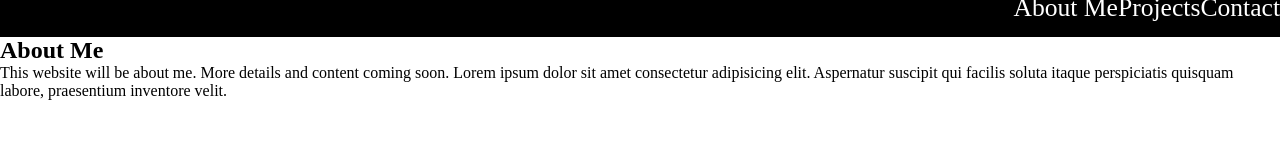
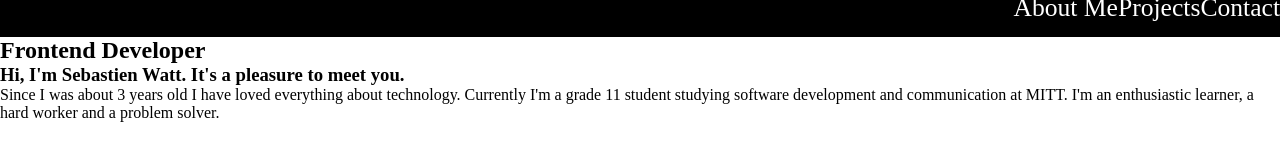
Before and after one commit to SebWatt/SD105-project, a plain HTML site: page index.html in a window 1280 px wide. Drawn offline with Linux system fonts and the light colour scheme.

Commit message:
About me HTML start

```diff
--- a/index.html
+++ b/index.html
@@ -13,6 +13,7 @@
   </head>
   <body>
     <header>
+      <!-- will change this to make better in future -->
       <nav class="side-menu">
         <button id="hamburger-close">
           <i class="fa fa-close"></i>
@@ -30,12 +31,13 @@
     </header>
     <main>
       <section class="about">
-        <h2>About Me</h2>
+        <h2>Frontend Developer</h2>
+        <h3>Hi, I'm Sebastien Watt. It's a pleasure to meet you.</h3>
         <p>
-          This website will be about me. More details and content coming soon.
-          Lorem ipsum dolor sit amet consectetur adipisicing elit. Aspernatur
-          suscipit qui facilis soluta itaque perspiciatis quisquam labore,
-          praesentium inventore velit.
+          Since I was about 3 years old I have loved everything about
+          technology. Currently I'm a grade 11 student studying software
+          development and communication at MITT. I'm an enthusiastic learner, a
+          hard worker and a problem solver.
         </p>
       </section>
     </main>
--- a/js/main.js
+++ b/js/main.js
@@ -1,4 +1,5 @@
 const sideMenu = document.getElementsByClassName("side-menu")[0];
+const sideMenuIcon = document.querySelector(".side-menu i");
 function openHamburgerMenuBtn() {
   sideMenu.style.width = "40%";
   sideMenu.style.zIndex = 1;
```
